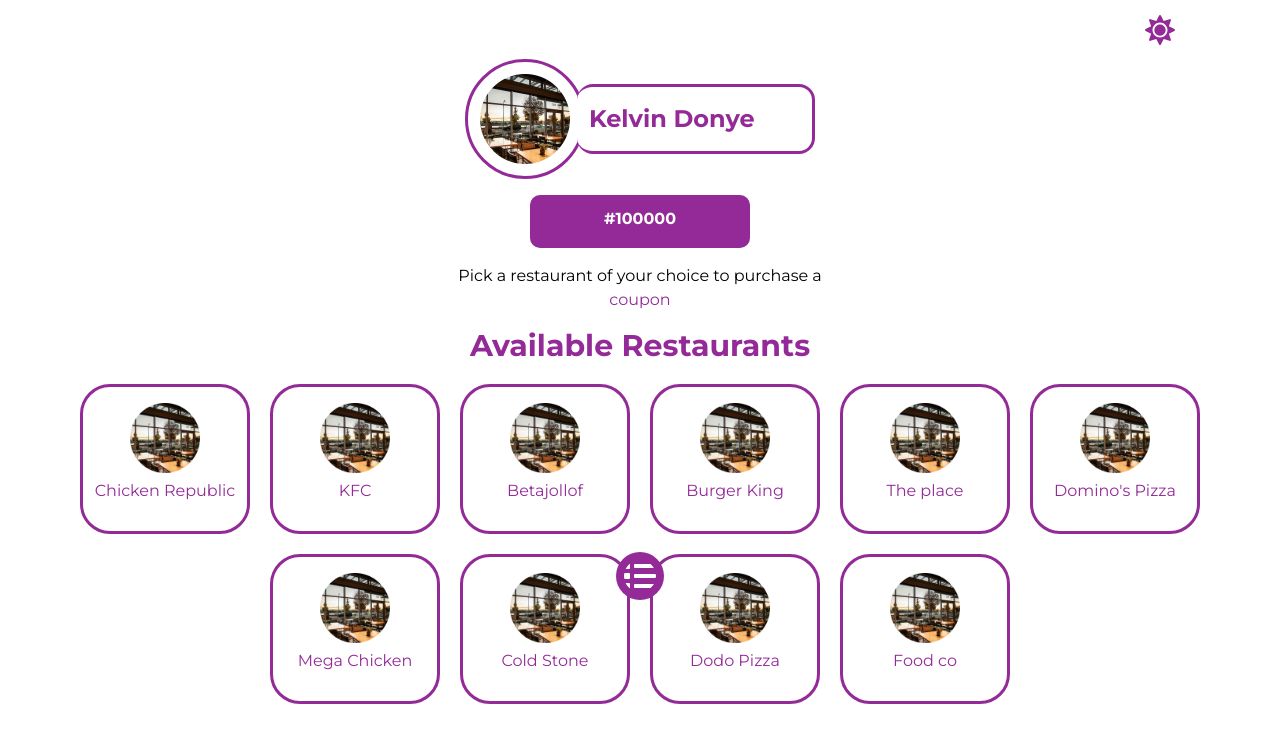
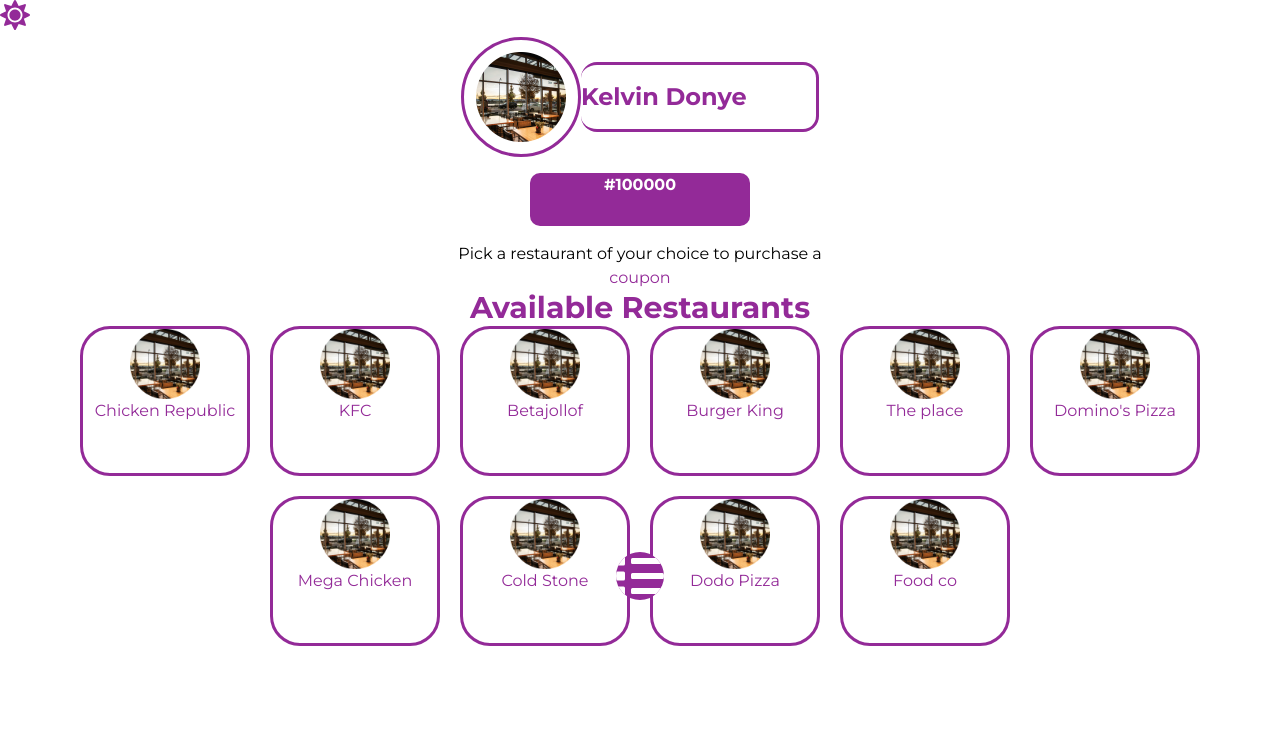
Before and after one commit to sw-alola176/FeedingAppWeb, a React (Vite) app in the folder client/: page /home in a window 1280 px wide. Shown: the top 742 px of the page. Built offline with nearby package versions, Linux system fonts and the light colour scheme.

Commit message:
fixed active styling

```diff
--- a/client/src/pages/Home/HomePage.jsx
+++ b/client/src/pages/Home/HomePage.jsx
@@ -5,11 +5,10 @@ import { SwitchProvider } from '../../components/switchLight';
 import { useContext } from 'react';
 import ThemeSwitch from '../../components/ThemeSwitch.jsx';
 import MenuBar from '../../components/MenuBar.jsx';
-import { useEffect } from 'react';
 
 const HomePage = () => {
 
-  const {switchLight, setSwitchLight} = useContext(SwitchProvider)
+  const {switchLight} = useContext(SwitchProvider)
   const style = {
     backgroundColor: switchLight ? "black": "white",
     color: switchLight ? "white": "#932A98"
@@ -18,11 +17,7 @@ const HomePage = () => {
   const userData = {
     name: "Kelvin Donye",
     balance: 100000
-  };
-
-  useEffect(() => {
-    console.log(`Current path: ${location.pathname}`)
-  })
+  }
 
   const restaurants = [
     {name: "Chicken Republic",
@@ -59,7 +54,7 @@ const HomePage = () => {
 
   return (
     <>
-    <div style={style} className={`w-full h-full m-0  self-center justify-self-center place-content-center  relative p-3 flex flex-col `}>
+    <div style={style} className='w-full h-full m-0 self-center justify-self-center place-content-center  relative p-3 flex flex-col'>
       <ThemeSwitch />
       <header className='text-center self-center gap-4 w-fit'>
         <div className="flex items-center justify-center">
--- a/client/src/pages/Home/HomePage.module.css
+++ b/client/src/pages/Home/HomePage.module.css
@@ -6,16 +6,13 @@ header {
 
 * {
   box-sizing: border-box;
+  margin: 0;
+  padding: 0;
 }
 
 body {
-  display: flex;
-  place-content: center;
-  width: 100%;
-  height: 100%;
-  margin: 0;
-  padding: 0;
-  position: relative;
+  width: 100vw;
+  height: 100vh;
 }
 
 @media screen {
```
